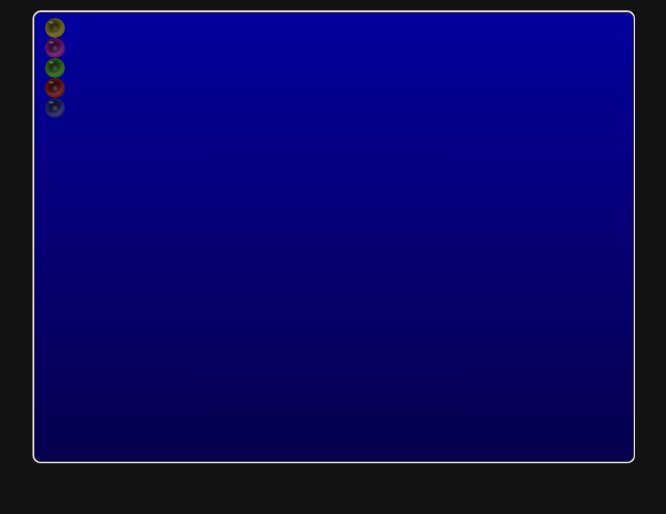
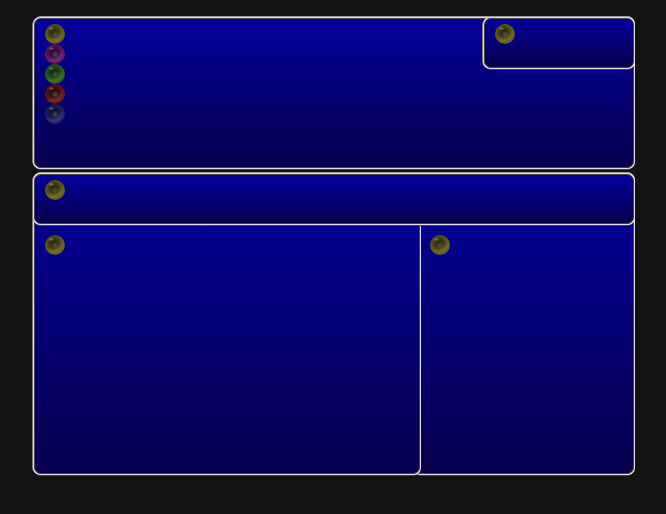
Before and after one commit to ryuzo-nakata/portfolio-ff7, a Nuxt app: page /materia in a window 1280 px wide. Shown: the top 514 px of the page, without its empty margins (306-972 px from the left). Built offline with nearby package versions, Linux system fonts and the light colour scheme.

Commit message:
create materia page frame

```diff
--- a/pages/materia.vue
+++ b/pages/materia.vue
@@ -1,12 +1,26 @@
 <template>
   <v-container>
     <v-row align="center" justify="center">
-      <div class="materia-box window-size ff7-card">
-        <command-materia />
-        <independent-materia />
-        <magic-materia />
-        <summon-materia />
-        <support-materia />
+      <div class="materia-box">
+        <div class="character-box ff7-card">
+          <command-materia />
+          <independent-materia />
+          <magic-materia />
+          <summon-materia />
+          <support-materia />
+        </div>
+        <div class="message-box ff7-card">
+          <command-materia />
+        </div>
+        <div class="materias-box ff7-card">
+          <command-materia />
+        </div>
+        <div class="status-box ff7-card">
+          <command-materia />
+        </div>
+        <div class="page-box ff7-card">
+          <command-materia />
+        </div>
       </div>
     </v-row>
   </v-container>
@@ -38,14 +52,42 @@ export default class Materia extends PageBase {}
   position: relative;
 }
 
-.top-team {
+.character-box {
   position: relative;
-  top: 30px;
+  width: 600px;
+  height: 150px;
+  margin: 6px 0 6px 0;
 }
-
-.top-menu {
-  position: absolute;
-  top: 0px;
-  right: -100px;
+.message-box {
+  position: relative;
+  z-index: 2;
+  width: 386px;
+  height: 300px;
+  margin: 0px 0px 0px 0px;
+  padding: 60px 0px 0px 10px;
+  float: left;
+}
+.materias-box {
+  position: relative;
+  z-index: 1;
+  left: 380px;
+  width: 220px;
+  height: 300px;
+  padding: 60px 0px 0px 15px;
+}
+.status-box {
+  position: relative;
+  z-index: 3;
+  width: 600px;
+  height: 50px;
+  top: -300px;
+}
+.page-box {
+  position: relative;
+  z-index: 2;
+  width: 150px;
+  height: 50px;
+  top: -506px;
+  left: 450px;
 }
 </style>
```
